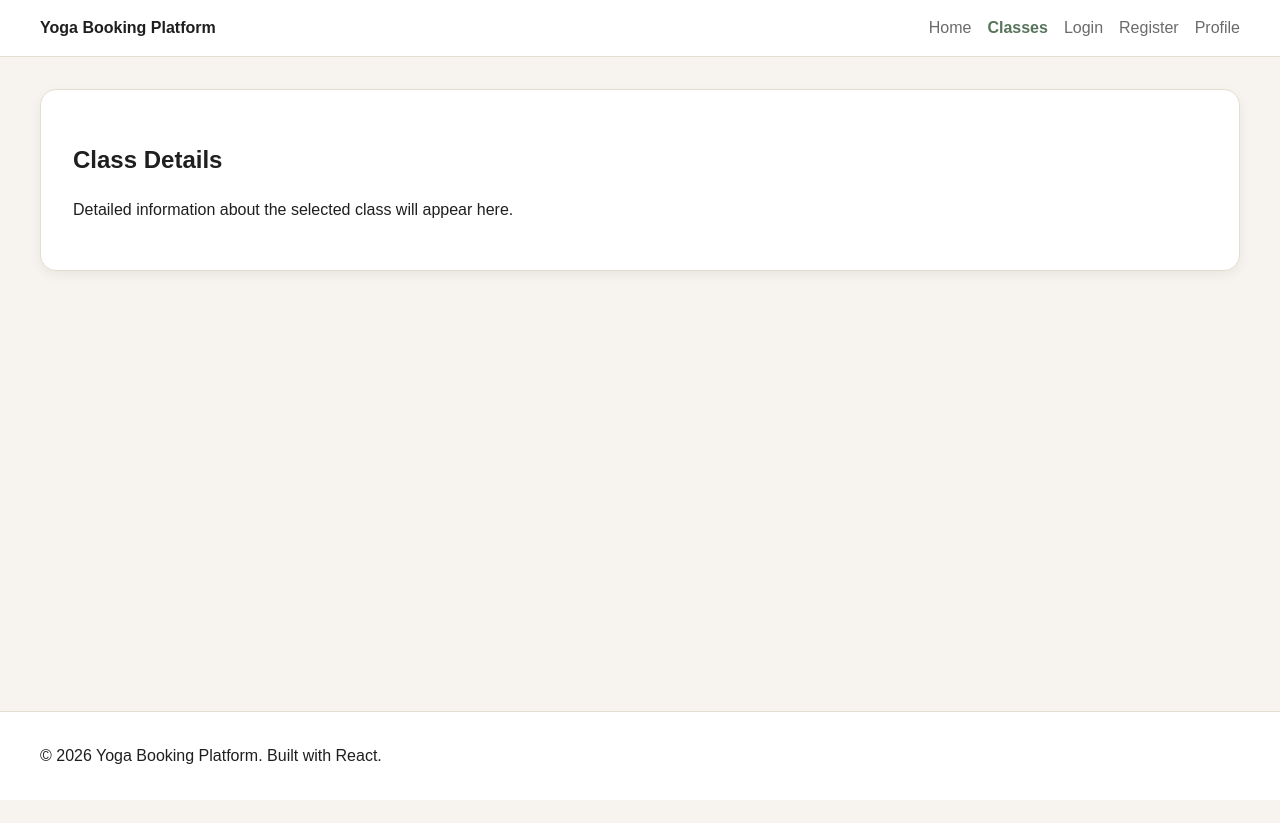
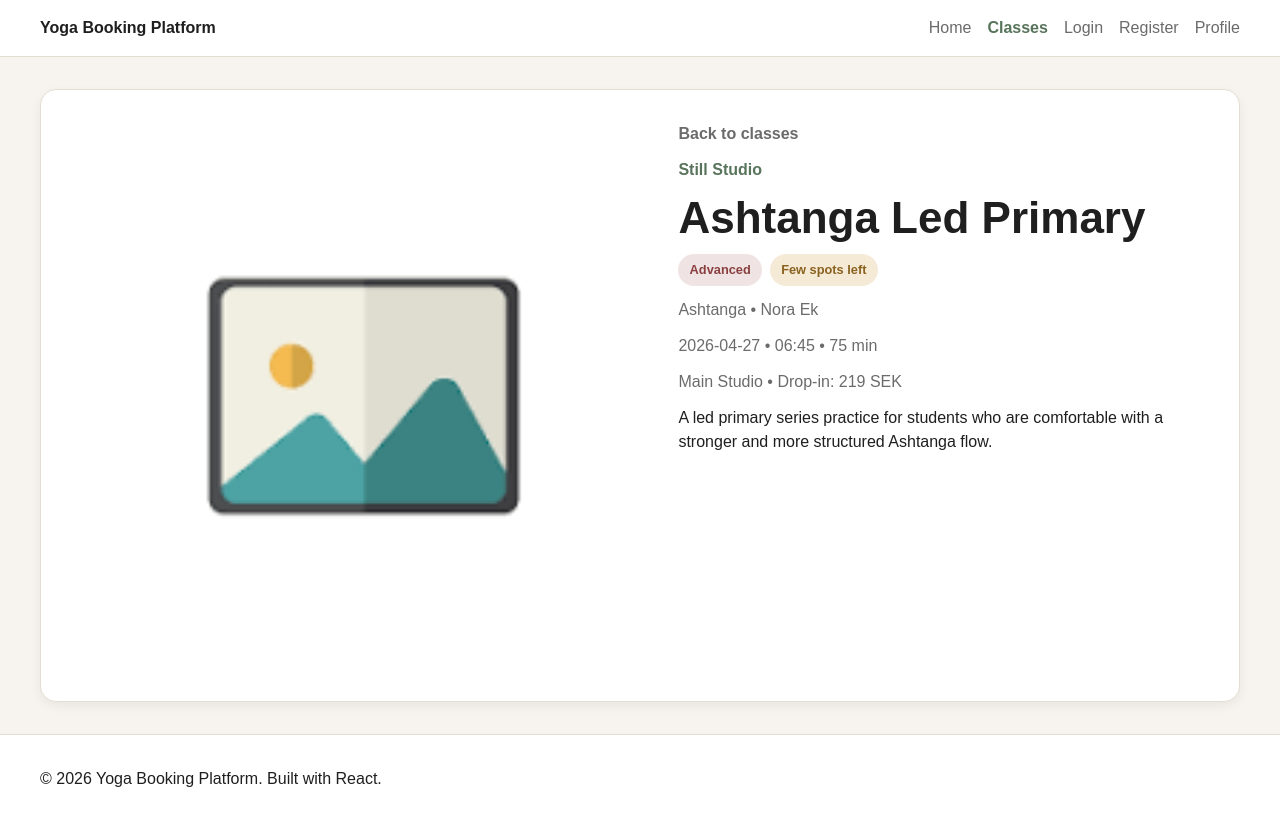
Before and after one commit to JennAnd/yoga-booking-platform, a React (Vite) app: page /classes/ashtanga-led-primary in a window 1280 px wide. Before the commit the page ends 800 px from the top, so only its background shows below. Built offline with nearby package versions, Linux system fonts and the light colour scheme.

Commit message:
feat: add class details page and class card navigation

```diff
--- a/src/components/classes/ClassCard.jsx
+++ b/src/components/classes/ClassCard.jsx
@@ -3,6 +3,7 @@
  * Displays key class information, level, and availability status.
  */
 
+import { Link } from "react-router-dom";
 import Badge from "../ui/Badge";
 import { getAvailabilityStatus } from "../../utils/getAvailabilityStatus";
 import { getAvailabilityBadgeVariant } from "../../utils/getAvailabilityBadgeVariant";
@@ -23,6 +24,7 @@ function ClassCard({ yogaClass }) {
           : "all-levels";
 
   return (
+    <Link to={`/classes/${yogaClass.id}`} className="class-card-link">
       <article className="class-card">
         <img
           className="class-card__image"
@@ -60,6 +62,7 @@ function ClassCard({ yogaClass }) {
           </p>
         </div>
       </article>
+    </Link>
   );
 }
 
--- a/src/index.css
+++ b/src/index.css
@@ -197,6 +197,10 @@ a {
   border-radius: var(--radius-lg);
   overflow: hidden;
   box-shadow: var(--shadow-sm);
+  transition:
+    transform 0.2s ease,
+    box-shadow 0.2s ease,
+    border-color 0.2s ease;
 }
 
 .class-card__image {
@@ -240,6 +244,17 @@ a {
 .class-card__price {
   margin: 0;
   font-weight: 600;
+}
+
+.class-card-link {
+  display: block;
+}
+
+.class-card-link:hover .class-card,
+.class-card-link:focus-visible .class-card {
+  transform: translateY(-2px);
+  box-shadow: var(--shadow-md);
+  border-color: var(--color-primary-dark);
 }
 
 @media (min-width: 768px) {
@@ -335,3 +350,82 @@ a {
     grid-template-columns: repeat(3, 1fr);
   }
 }
+
+/* ---------------------------------- */
+/* Class details page                 */
+/* ---------------------------------- */
+
+.class-details {
+  display: grid;
+  gap: var(--space-5);
+  padding: var(--space-6);
+  background-color: var(--color-surface);
+  border: 1px solid var(--color-border);
+  border-radius: var(--radius-lg);
+  box-shadow: var(--shadow-sm);
+}
+
+.class-details__image {
+  width: 100%;
+  aspect-ratio: 16 / 9;
+  object-fit: cover;
+  border-radius: var(--radius-md);
+  background-color: var(--color-surface-muted);
+}
+
+.class-details__content {
+  display: grid;
+  gap: var(--space-3);
+}
+
+.class-details__eyebrow {
+  margin: 0;
+  color: var(--color-primary-dark);
+  font-weight: 600;
+}
+
+.class-details__title {
+  margin: 0;
+  font-size: clamp(2rem, 4vw, 2.75rem);
+  line-height: 1.1;
+}
+
+.class-details__badges {
+  display: flex;
+  gap: var(--space-2);
+  flex-wrap: wrap;
+}
+
+.class-details__meta {
+  margin: 0;
+  color: var(--color-text-muted);
+}
+
+.class-details__description {
+  margin: 0;
+  max-width: 65ch;
+}
+
+.class-details__back-link {
+  width: fit-content;
+  color: var(--color-text-muted);
+  font-weight: 600;
+  transition: color 0.2s ease;
+}
+
+.class-details__back-link:hover,
+.class-details__back-link:focus-visible {
+  color: var(--color-text);
+}
+
+@media (min-width: 900px) {
+  .class-details {
+    grid-template-columns: 1.1fr 1fr;
+    align-items: start;
+  }
+
+  .class-details__image {
+    height: 100%;
+    aspect-ratio: auto;
+  }
+}
--- a/src/pages/ClassDetails.jsx
+++ b/src/pages/ClassDetails.jsx
@@ -3,11 +3,80 @@
  * Displays detailed information about a selected yoga class.
  */
 
+import Badge from "../components/ui/Badge";
+import { Link, useParams } from "react-router-dom";
+import { classes } from "../data/classes";
+import { getAvailabilityStatus } from "../utils/getAvailabilityStatus";
+import { getAvailabilityBadgeVariant } from "../utils/getAvailabilityBadgeVariant";
+
 function ClassDetails() {
+  const { id } = useParams();
+
+  const yogaClass = classes.find((currentClass) => currentClass.id === id);
+
+  if (!yogaClass) {
+    return (
+      <section className="page-placeholder">
+        <h1>Class not found</h1>
+        <p>The class you are looking for does not exist.</p>
+      </section>
+    );
+  }
+
+  const availabilityStatus = getAvailabilityStatus(yogaClass.availableSpots);
+  const availabilityBadgeVariant = getAvailabilityBadgeVariant(
+    yogaClass.availableSpots,
+  );
+
+  const levelBadgeVariant =
+    yogaClass.level === "Beginner"
+      ? "beginner"
+      : yogaClass.level === "Intermediate"
+        ? "intermediate"
+        : yogaClass.level === "Advanced"
+          ? "advanced"
+          : "all-levels";
+
   return (
-    <section className="page-placeholder">
-      <h1>Class Details</h1>
-      <p>Detailed information about the selected class will appear here.</p>
+    <section className="class-details">
+      <img
+        className="class-details__image"
+        src={yogaClass.image}
+        alt={yogaClass.title}
+      />
+
+      <div className="class-details__content">
+        <Link to="/classes" className="class-details__back-link">
+          Back to classes
+        </Link>
+        <p className="class-details__eyebrow">{yogaClass.studio}</p>
+
+        <h1 className="class-details__title">{yogaClass.title}</h1>
+
+        <div className="class-details__badges">
+          <Badge variant={levelBadgeVariant}>{yogaClass.level}</Badge>
+
+          {availabilityBadgeVariant ? (
+            <Badge variant={availabilityBadgeVariant}>
+              {availabilityStatus}
+            </Badge>
+          ) : null}
+        </div>
+
+        <p className="class-details__meta">
+          {yogaClass.type} • {yogaClass.instructor}
+        </p>
+
+        <p className="class-details__meta">
+          {yogaClass.date} • {yogaClass.time} • {yogaClass.duration} min
+        </p>
+
+        <p className="class-details__meta">
+          {yogaClass.location} • Drop-in: {yogaClass.dropInPrice} SEK
+        </p>
+
+        <p className="class-details__description">{yogaClass.description}</p>
+      </div>
     </section>
   );
 }
```
Lines whose indentation alone changed are shown as unchanged.
